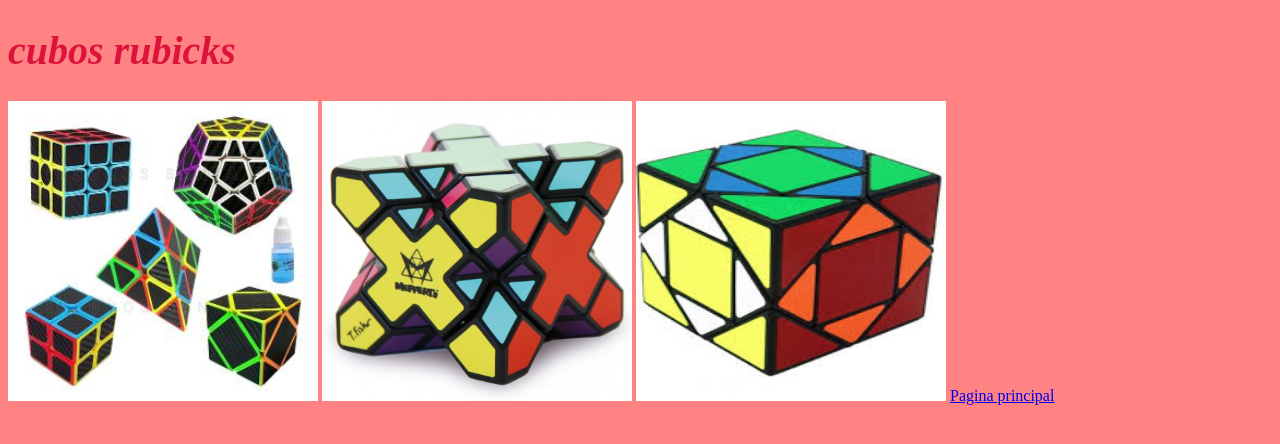
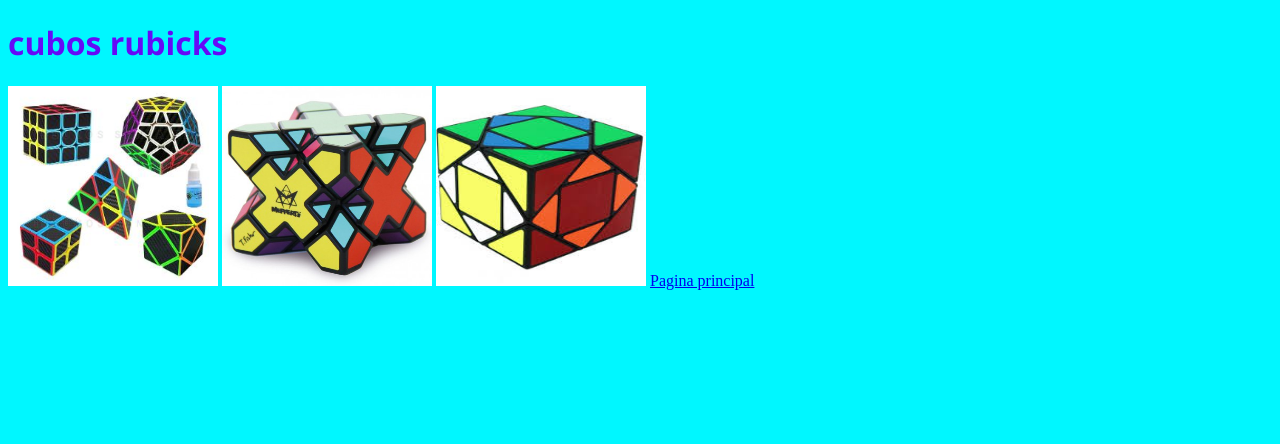
Before and after one commit to fanciscoparra/cosasquemegustan, a plain HTML site: page cubos rubicks.html in a window 1280 px wide. Drawn offline with Linux system fonts and the light colour scheme.

Commit message:
version 2.0-2periodo/trabajo de CSS
hicimos un trabajo con las funciones de CSS

```diff
--- a/cubos rubicks.html
+++ b/cubos rubicks.html
@@ -1,22 +1,17 @@
 <!DOCTYPE html>
 <html>
 	<head>
-		<body style="background-color:rgb(255, 131, 131)"></body>
 		<meta http-equiv="content-type" content="text/html; charset="utf-8">
 		<title> cubos rubicks </title>
 		<link rel="stylesheet" href="style.css">
 		<style>
-		img{
-			width: 310px;
-			height: 300px;
-		}
 		</style>
 	</head>
 	<body>
 		<h1>cubos rubicks</h1>
-		<img src="imagenes/cubos rubicks/fibra de carbono.jpg" alt=""srcset="">
-		<img src="imagenes/cubos rubicks/skewb_xtreme.jpg" alt=""srcset="">
-		<img src="imagenes/cubos rubicks/skewb-razy.jpg" alt=""srcset="">
+		<img class="car" src="imagenes/cubos rubicks/fibra de carbono.jpg">
+		<img class="car" src="imagenes/cubos rubicks/skewb_xtreme.jpg">
+		<img class="car" src="imagenes/cubos rubicks/skewb-razy.jpg">
 		<a href="index.html">Pagina principal</a>
 	</body>
 </html>
--- a/style.css
+++ b/style.css
@@ -1,11 +1,27 @@
-    h1{
-    font-style: italic;
-    font-weight: bold;
-    font-size: 40px;
-    color: crimson
-    }
     th{
         font-style: italic;
         font-weight: bolder;
         color: purple;
     }
+    body{
+        background-color: rgb(0, 247, 255)
+    }
+
+    h1{
+        font-family: 'Segoe UI', Tahoma, Geneva, Verdana, sans-serif;
+        color:rgb(101, 10, 247);
+        font-size: xx-large;
+    }
+    #manimani{
+        font-family: cursive;
+        font-size: xx-large;
+        color: rgb(255, 0, 0)
+    }
+    .image{
+        height: 200px;
+        width: 350px;
+    }
+    .car{
+        height: 200px;
+        width: 210px;
+    }
```
Also changed, not shown: League of legends.html (+3 -8 lines), index.html (+2 -3 lines), tabla.html (+0 -1 lines).
